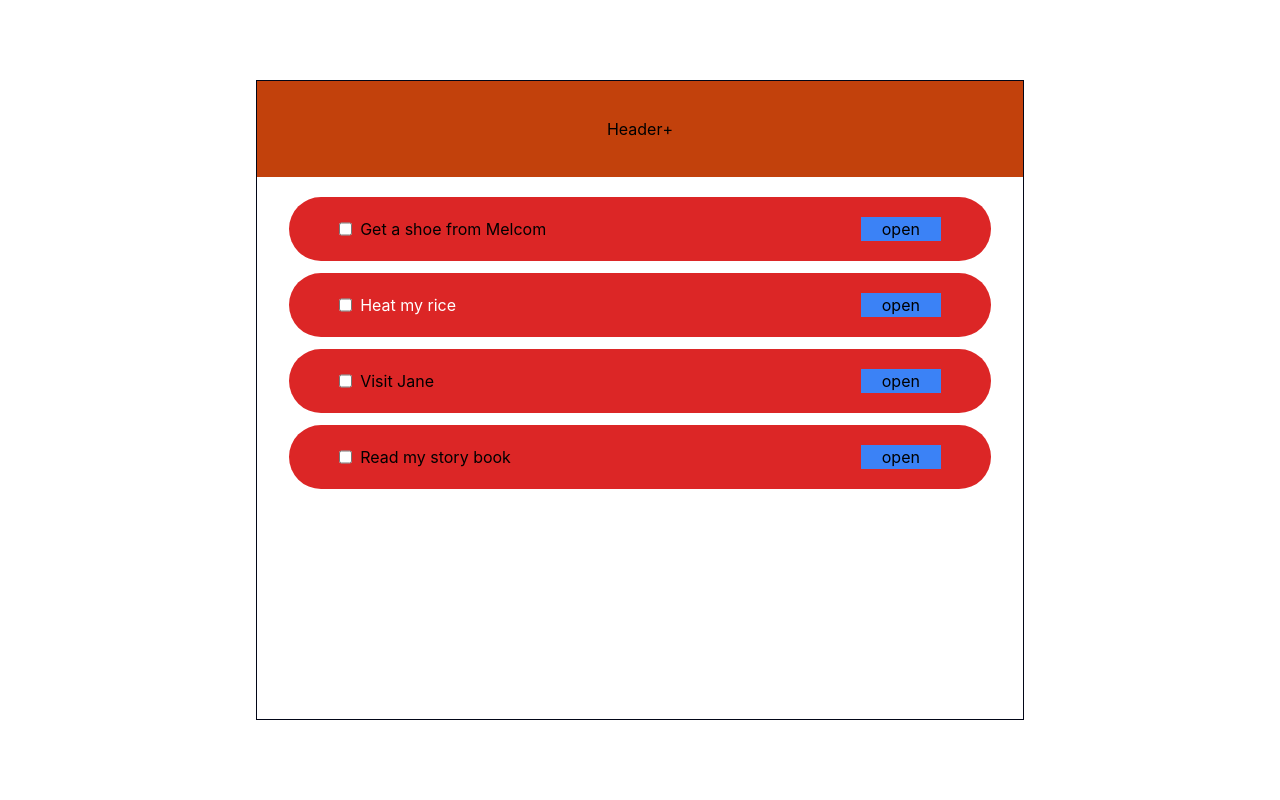
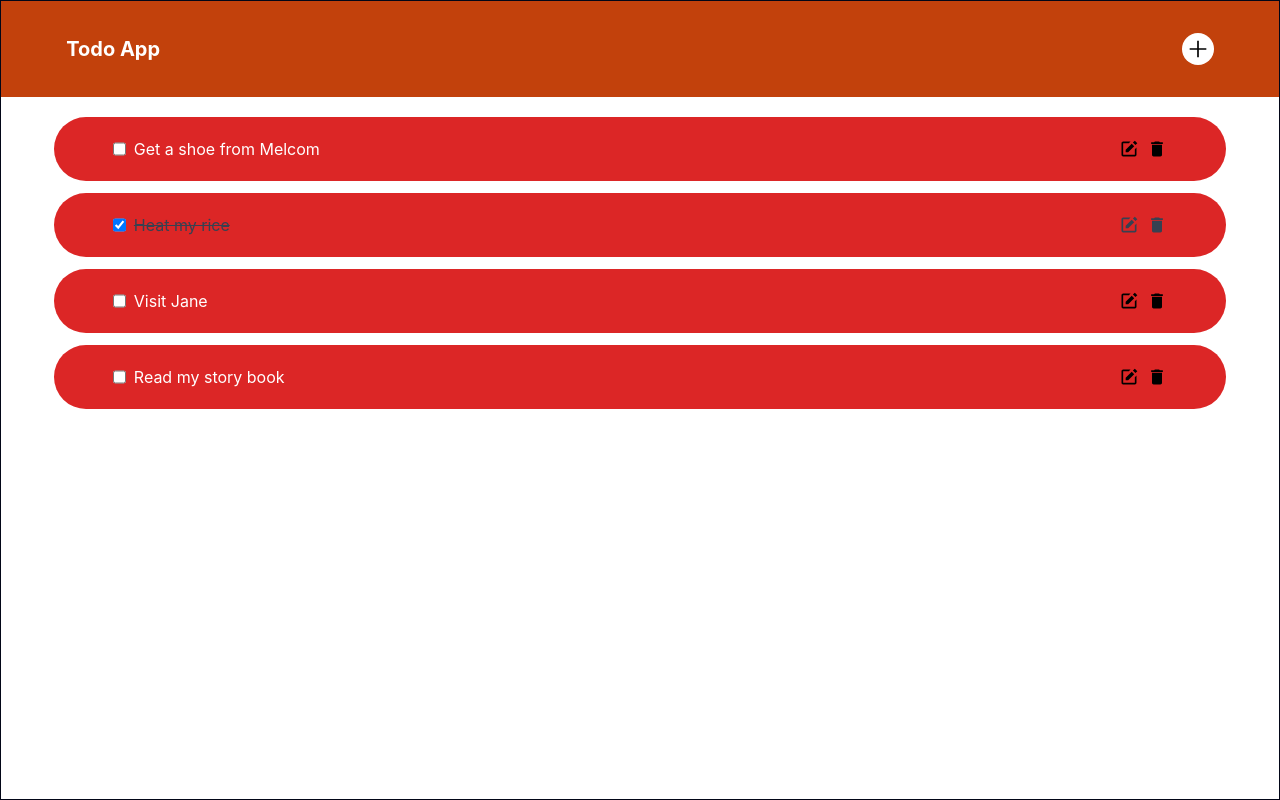
Before and after one commit to nkyeboahasuama/todoapp, a React (Create React App) app: page / in a window 1280 px wide. Built offline with nearby package versions, Linux system fonts and the light colour scheme.

Commit message:
Updated task functionality

```diff
--- a/package.json
+++ b/package.json
@@ -13,9 +13,11 @@
     "@types/tailwindcss": "^3.1.0",
     "react": "^18.2.0",
     "react-dom": "^18.2.0",
+    "react-icons": "^4.10.1",
     "react-scripts": "5.0.1",
     "tailwindcss": "^3.3.2",
     "typescript": "^4.4.2",
+    "uuid": "^9.0.0",
     "web-vitals": "^2.1.0"
   },
   "scripts": {
@@ -41,5 +43,8 @@
       "last 1 firefox version",
       "last 1 safari version"
     ]
+  },
+  "devDependencies": {
+    "@types/uuid": "^9.0.2"
   }
 }
--- a/src/App.tsx
+++ b/src/App.tsx
@@ -1,16 +1,21 @@
-import React from "react";
-import Input from "./modules/components/input/Input";
-import ItemsListComponent from "./modules/components/items/ItemsListComponent";
+import { useState } from "react";
 import Header from "./modules/components/header/Header";
+import { todos } from "./modules/utils/items";
+import ItemComponent from "./modules/components/items/ItemComponent";
 
 function App() {
+  const [itemsArray, setItemsArray] = useState(todos);
+
   return (
     <div className="App">
-      <div className="w-full h-screen text-black flex items-center justify-center">
-        <div className="border border-slate-950 w-3/5 h-4/5  ">
+      <div className="w-full h-screen text-black flex items-center justify-center ">
+        <div className="border overflow-auto border-slate-950 w-full h-full  ">
           {/* <Input /> */}
-          <Header />
-          <ItemsListComponent />
+          <Header itemsArray={itemsArray} setItemsArray={setItemsArray} />
+          <ItemComponent
+            itemsArray={itemsArray}
+            setItemsArray={setItemsArray}
+          />
         </div>
       </div>
     </div>
--- a/src/modules/components/header/Header.tsx
+++ b/src/modules/components/header/Header.tsx
@@ -1,11 +1,43 @@
 import React from "react";
+import AddNewItemModal from "../../modal/AddNewItemModal";
+import { useState } from "react";
+import { ITodoTypes } from "../../utils/items";
+import { GrAdd } from "react-icons/gr";
+interface IHeaderProps {
+  itemsArray: ITodoTypes[];
+  setItemsArray: React.Dispatch<React.SetStateAction<ITodoTypes[]>>;
+}
 
-const Header = () => {
+const Header: React.FC<IHeaderProps> = ({ setItemsArray, itemsArray }) => {
+  const [addItemModal, setAddItemModal] = useState(false);
+
+  const closeModal = () => {
+    setAddItemModal(false);
+  };
+
   return (
-    <div className="w-full h-24 bg-orange-700 mb-5 flex items-center justify-center">
-      <div>Header</div>
-      <div>+</div>
-    </div>
+    <>
+      <div className="w-full h-24 bg-orange-700 mb-5 flex justify-center">
+        <div className="flex items-center justify-between h-full w-11/12 px-3">
+          <div className="text-white text-xl font-bold">Todo App</div>
+          <div className="bg-white rounded-full w-8 h-8 text-xl flex justify-center items-center">
+            <button
+              className="flex items-center justify-center"
+              onClick={() => setAddItemModal(true)}
+            >
+              <GrAdd />
+            </button>
+          </div>
+        </div>
+      </div>
+      {addItemModal && (
+        <AddNewItemModal
+          closeModal={closeModal}
+          setItemsArray={setItemsArray}
+          itemsArray={itemsArray}
+        />
+      )}
+    </>
   );
 };
 
--- a/src/modules/components/input/Input.tsx
+++ /dev/null
@@ -1,13 +0,0 @@
-import React from "react";
-
-const Input = () => {
-  return (
-    <div>
-      <form>
-        <input type="text" placeholder="Search" />
-      </form>
-    </div>
-  );
-};
-
-export default Input;
--- a/src/modules/components/items/ItemComponent.tsx
+++ b/src/modules/components/items/ItemComponent.tsx
@@ -1,12 +1,20 @@
 import React from "react";
-import { todos } from "../../utils/items";
 import ItemModal from "../../modal/ItemModal";
 import { useState } from "react";
 import { ITodoTypes } from "../../utils/items";
+import { BiSolidEdit } from "react-icons/bi";
+import { MdDelete } from "react-icons/md";
 
-const ItemComponent = () => {
+interface IItemComponentProps {
+  itemsArray: ITodoTypes[];
+  setItemsArray: React.Dispatch<React.SetStateAction<ITodoTypes[]>>;
+}
+
+const ItemComponent: React.FC<IItemComponentProps> = ({
+  itemsArray,
+  setItemsArray,
+}) => {
   const [modal, setModal] = useState(false);
-  const [completed, setCompleted] = useState(false);
   const [selectedItem, setSelectedItem] = useState<ITodoTypes | null>(null);
 
   const openModal = (item: ITodoTypes) => {
@@ -16,47 +24,70 @@ const ItemComponent = () => {
   const closeModal = () => {
     setModal(false);
   };
+  const editTask = (newItem: ITodoTypes) => {
+    const newArray = itemsArray.map((i) => {
+      if (i.id === newItem.id) {
+        return newItem;
+      }
+      return i;
+    });
+    setItemsArray(newArray);
+  };
 
-  const checked = (item: ITodoTypes) => {
-    console.log("checked", item);
-    todos.map((todo) => {
+  const checkTask = (item: ITodoTypes) => {
+    const newCompleted = itemsArray.map((todo) => {
       if (item.id === todo.id) {
-        setCompleted(!completed);
-        console.log("same");
-        console.log({ ...item, completed: completed });
-        return { ...item, completed: completed };
+        return { ...todo, completed: !todo.completed };
       }
-      return todos;
+      return todo;
     });
+    setItemsArray(newCompleted);
+  };
+
+  const deleteTask = (item: ITodoTypes) => {
+    const newTasks = itemsArray.filter((i) => i.id !== item.id);
+    setItemsArray(newTasks);
   };
 
   return (
     <>
-      <div className="flex items-center flex-col">
-        {todos.map((item) => (
+      <div className="flex items-center w-full flex-col overflow-auto">
+        {itemsArray.map((item) => (
           <div
             key={item.id}
-            className="h-16 text-center w-11/12 rounded-full bg-red-600 mb-3 flex items-center justify-around"
+            className={`h-16 text-center w-11/12 rounded-full bg-red-600 mb-3 flex items-center justify-around  ${
+              item.completed && "line-through text-gray-700"
+            }`}
           >
             <div className="w-3/5 text-left flex gap-2">
-              <input onChange={() => checked(item)} type="checkbox" />
+              <input
+                onChange={() => checkTask(item)}
+                type="checkbox"
+                checked={item.completed || false}
+              />
               {item.completed ? (
+                <div className="text-gray-700">{item.title}</div>
+              ) : (
                 <div className="text-white">{item.title}</div>
-              ) : (
-                <div>{item.title}</div>
               )}
             </div>
-            <button
-              onClick={() => openModal(item)}
-              className="bg-blue-500 w-20"
-            >
-              open
-            </button>
+            <div className=" w-1/5 flex gap-2 justify-end text-xl">
+              <button onClick={() => openModal(item)}>
+                <BiSolidEdit />
+              </button>
+              <button onClick={() => deleteTask(item)}>
+                <MdDelete />
+              </button>
+            </div>
           </div>
         ))}
       </div>
       {modal && selectedItem && (
-        <ItemModal selectedItem={selectedItem} closeModal={closeModal} />
+        <ItemModal
+          selectedItem={selectedItem}
+          closeModal={closeModal}
+          editTask={editTask}
+        />
       )}
     </>
   );
--- a/src/modules/components/items/ItemsListComponent.tsx
+++ /dev/null
@@ -1,12 +0,0 @@
-import React from "react";
-import ItemComponent from "./ItemComponent";
-
-const ItemsListComponent = () => {
-  return (
-    <div>
-      <ItemComponent />
-    </div>
-  );
-};
-
-export default ItemsListComponent;
--- /dev/null
+++ b/src/modules/modal/AddNewItemModal.tsx
@@ -0,0 +1,69 @@
+import React from "react";
+import { useState } from "react";
+import { ITodoTypes } from "../utils/items";
+import { v4 as uuidv4 } from "uuid";
+
+interface IAddNewItemModalProps {
+  closeModal: () => void;
+  itemsArray: ITodoTypes[];
+  setItemsArray: React.Dispatch<React.SetStateAction<ITodoTypes[]>>;
+}
+
+const AddNewItemModal: React.FC<IAddNewItemModalProps> = ({
+  closeModal,
+  itemsArray,
+  setItemsArray,
+}) => {
+  const [itemTitle, setItemTitle] = useState("");
+
+  const handleChange = (e: React.ChangeEvent<HTMLInputElement>) => {
+    setItemTitle(e.target.value);
+  };
+
+  const addNewTask = () => {
+    const newTask: ITodoTypes = {
+      id: uuidv4(),
+      title: itemTitle,
+      completed: false,
+    };
+    setItemsArray([...itemsArray, newTask]);
+    closeModal();
+  };
+
+  return (
+    <div className="w-full h-screen bg-black bg-opacity-30 flex justify-center absolute top-0 left-0 items-center">
+      <div className="w-11/12 h-2/5 bg-white text-black px-5 py-2">
+        <div className=" h-4/5">
+          <div className="flex flex-col h-2/5 gap-2">
+            <input
+              className="px-2 w-full h-10  border-2 border-black"
+              type="text"
+              value={itemTitle}
+              onChange={handleChange}
+            />
+            <button
+              className="bg-black font-medium h-10 text-white"
+              onClick={addNewTask}
+            >
+              Add new task
+            </button>
+          </div>
+          <div>
+            <li>Title: {itemTitle}</li>
+            <li>Completed: False </li>
+          </div>
+        </div>
+        <div className="w-full h-1/5 flex justify-center items-center">
+          <button
+            onClick={closeModal}
+            className="bg-red-500 w-full h-10 font-medium"
+          >
+            Close
+          </button>
+        </div>
+      </div>
+    </div>
+  );
+};
+
+export default AddNewItemModal;
--- a/src/modules/modal/ItemModal.tsx
+++ b/src/modules/modal/ItemModal.tsx
@@ -1,24 +1,63 @@
-import React from "react";
+import React, { useEffect } from "react";
 import { useState } from "react";
 import { ITodoTypes } from "../utils/items";
 
 interface IItemModalProps {
   closeModal: () => void;
   selectedItem: ITodoTypes;
+  editTask?: (newItem: ITodoTypes) => void;
 }
 
-const ItemModal: React.FC<IItemModalProps> = ({ closeModal, selectedItem }) => {
+const ItemModal: React.FC<IItemModalProps> = ({
+  closeModal,
+  selectedItem,
+  editTask,
+}) => {
+  const [itemTitle, setItemTitle] = useState(selectedItem.title);
+  const [item, setItem] = useState(selectedItem);
+
+  const handleChange = (e: React.ChangeEvent<HTMLInputElement>) => {
+    setItemTitle(e.target.value);
+  };
+
+  const updatingItemsArray = () => {
+    setItem({ ...selectedItem, title: itemTitle });
+  };
+
+  useEffect(() => {
+    if (editTask) {
+      editTask(item);
+    }
+  }, [item]);
+
   return (
     <div className="w-full h-screen bg-black bg-opacity-30 flex justify-center absolute top-0 left-0 items-center">
-      <div className="w-2/5 h-2/5 bg-white text-black px-5">
-        <div className=" h-4/5">
+      <div className="w-11/12 h-2/5 bg-white text-black px-5 py-2">
+        <div className=" h-4/5 flex flex-col">
+          <div className="flex flex-col gap-2  h-2/5">
+            <input
+              className="px-2 w-full h-10 border-2 border-black"
+              type="text"
+              value={itemTitle}
+              onChange={handleChange}
+            />
+            <button
+              className="bg-black font-medium text-white h-10"
+              onClick={updatingItemsArray}
+            >
+              Save
+            </button>
+          </div>
           <div>
-            {selectedItem.id}-{selectedItem.title}
+            <li>Title: {item.title}</li>
+            <li>Completed: {item.completed ? "True" : "False"} </li>
           </div>
-          <button className="bg-blue-500">Edit</button>
         </div>
         <div className="w-full h-1/5 flex justify-center items-center">
-          <button onClick={closeModal} className="bg-red-500 w-full h-3/5">
+          <button
+            className="bg-red-600 font-medium text-white h-10 w-full"
+            onClick={closeModal}
+          >
             Close
           </button>
         </div>
--- a/src/modules/utils/items.ts
+++ b/src/modules/utils/items.ts
@@ -1,26 +1,26 @@
 export interface ITodoTypes {
-  id: number;
+  id: string;
   title: string;
   completed?: boolean;
 }
 
 export const todos: ITodoTypes[] = [
   {
-    id: 1,
+    id: "1",
     title: "Get a shoe from Melcom",
     completed: false,
   },
   {
-    id: 2,
+    id: "2",
     title: "Heat my rice",
     completed: true,
   },
   {
-    id: 3,
+    id: "3",
     title: "Visit Jane",
   },
   {
-    id: 4,
+    id: "4",
     title: "Read my story book",
   },
 ];
```
Also changed, not shown: 1 other file (tests, documents, lock files or other folders).
